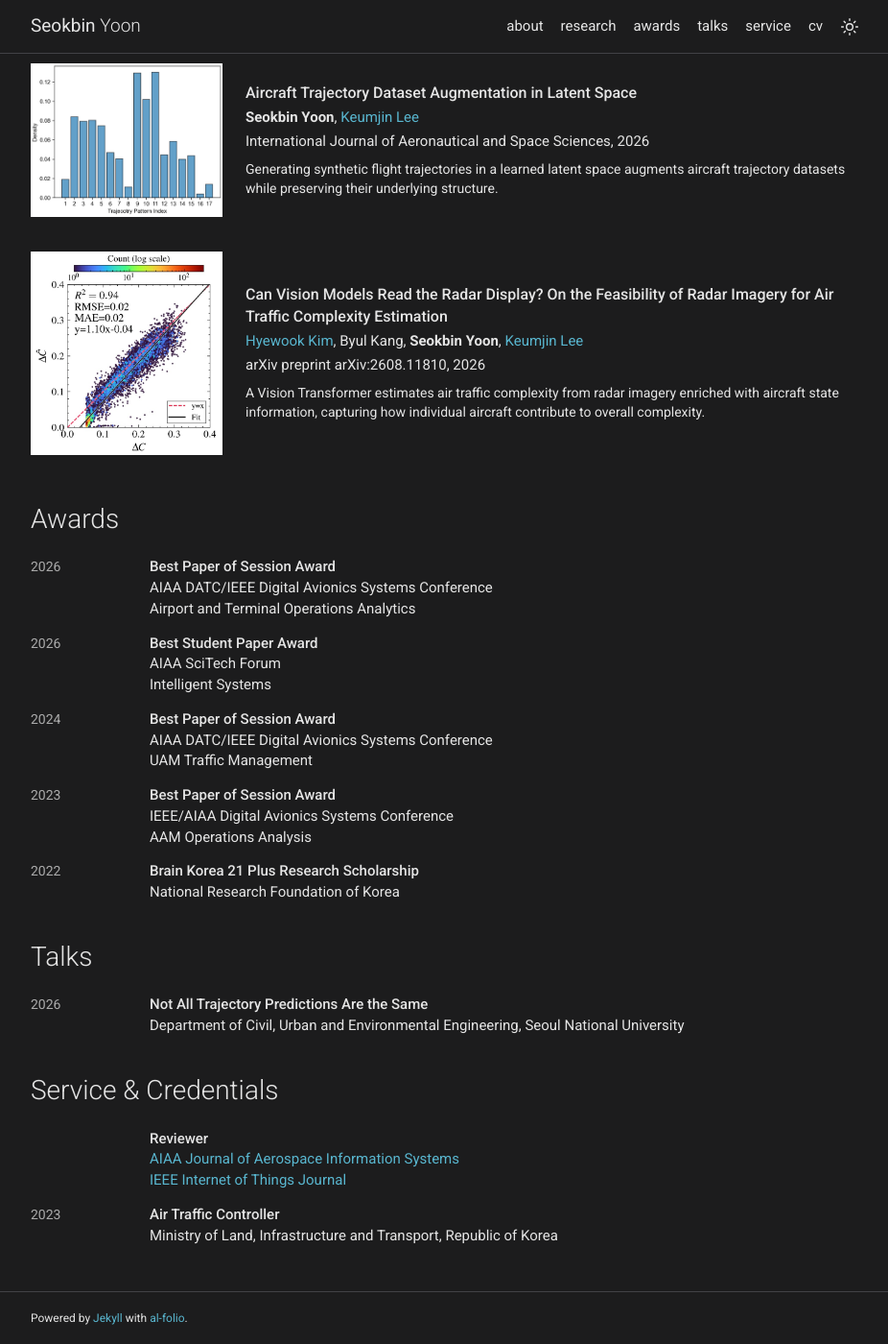
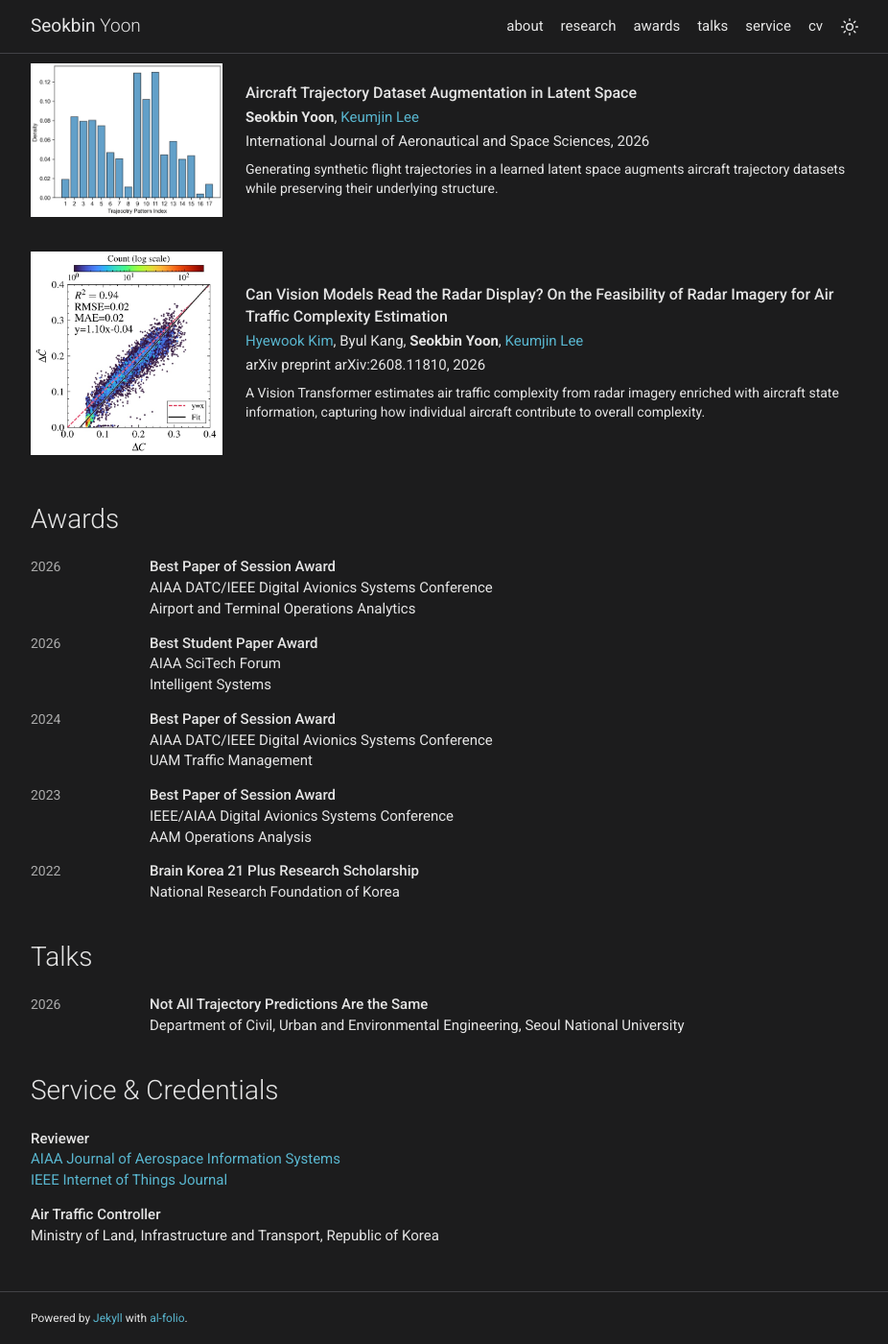
Before and after one commit to seokbinyoon96/seokbinyoon96.github.io, a Jekyll site: the page built from index.html, in a window 1280 px wide and 1400 px high, scrolled down 1319 px. Shown: the whole window at 96% size, without its empty margins (173-1099 px from the left). Built offline with Jekyll 4.4.1, drawn with Linux system fonts in a browser that asks for light colours.

Commit message:
Left align undated service and credentials entries

```diff
--- a/_includes/head.html
+++ b/_includes/head.html
@@ -18,4 +18,4 @@
 <link rel="stylesheet" href="https://fonts.googleapis.com/css?family=Roboto:300,400,500,700&display=swap">
 <link rel="stylesheet" href="https://fonts.googleapis.com/css2?family=Noto+Sans+KR:wght@400;500&display=swap">
 <link rel="stylesheet" href="{{ '/assets/css/main.css?v=al-folio-1' | relative_url }}">
-<link rel="stylesheet" href="{{ '/stylesheet.css?v=korean-name-1' | relative_url }}">
+<link rel="stylesheet" href="{{ '/stylesheet.css?v=service-align-1' | relative_url }}">
--- a/_layouts/default.html
+++ b/_layouts/default.html
@@ -6,6 +6,6 @@
     {% include header.html %}
     <main class="container mt-5">{{ content }}</main>
     {% include footer.html %}
-    <script src="{{ '/script/site.js?v=reviewer-links-2' | relative_url }}" defer></script>
+    <script src="{{ '/script/site.js?v=service-align-1' | relative_url }}" defer></script>
   </body>
 </html>
--- a/data/misc.json
+++ b/data/misc.json
@@ -1,6 +1,5 @@
 [
   {
-    "year": "",
     "lines": [
       {
         "text": "Reviewer",
@@ -17,7 +16,6 @@
     ]
   },
   {
-    "year": "2023",
     "lines": [
       {
         "text": "Air Traffic Controller",
--- a/script/site.js
+++ b/script/site.js
@@ -115,8 +115,8 @@ function renderPublications(pubs, mount) {
 
 function renderEntries(entries, mount) {
   mount.replaceChildren(el(`<ul class="timeline-list">
-    ${entries.map((entry) => `<li class="timeline-entry">
-      <span class="timeline-year">${escapeHtml(entry.year)}</span>
+    ${entries.map((entry) => `<li class="timeline-entry${entry.year ? "" : " timeline-entry-undated"}">
+      ${entry.year ? `<span class="timeline-year">${escapeHtml(entry.year)}</span>` : ""}
       <div class="timeline-body">${entry.lines.map((line) => {
         const text = escapeHtml(line.text);
         const content = line.url ? `<a href="${escapeHtml(line.url)}">${text}</a>` : text;
@@ -133,7 +133,7 @@ const SECTIONS = [
   ["publications", "data/publications.json?v=centroid-image-1", renderPublications],
   ["awards", "data/awards.json?v=session-names-1", renderEntries],
   ["talks", "data/talks.json?v=concise-copy-1", renderEntries],
-  ["misc", "data/misc.json?v=reviewer-links-2", renderEntries],
+  ["misc", "data/misc.json?v=service-align-1", renderEntries],
 ];
 
 document.addEventListener("DOMContentLoaded", () => {
--- a/stylesheet.css
+++ b/stylesheet.css
@@ -80,3 +80,5 @@ html[data-theme='dark'] .theme-moon { display:none; }
 .publication-note { color:var(--award-color); }
 .skip-link { background:var(--global-bg-color); }
 @media (max-width:360px) { .navbar-nav { gap:6px; } .navbar .nav-link { font-size:12px; } }
+
+.timeline-entry.timeline-entry-undated { grid-template-columns:minmax(0,1fr); gap:0; }
```
